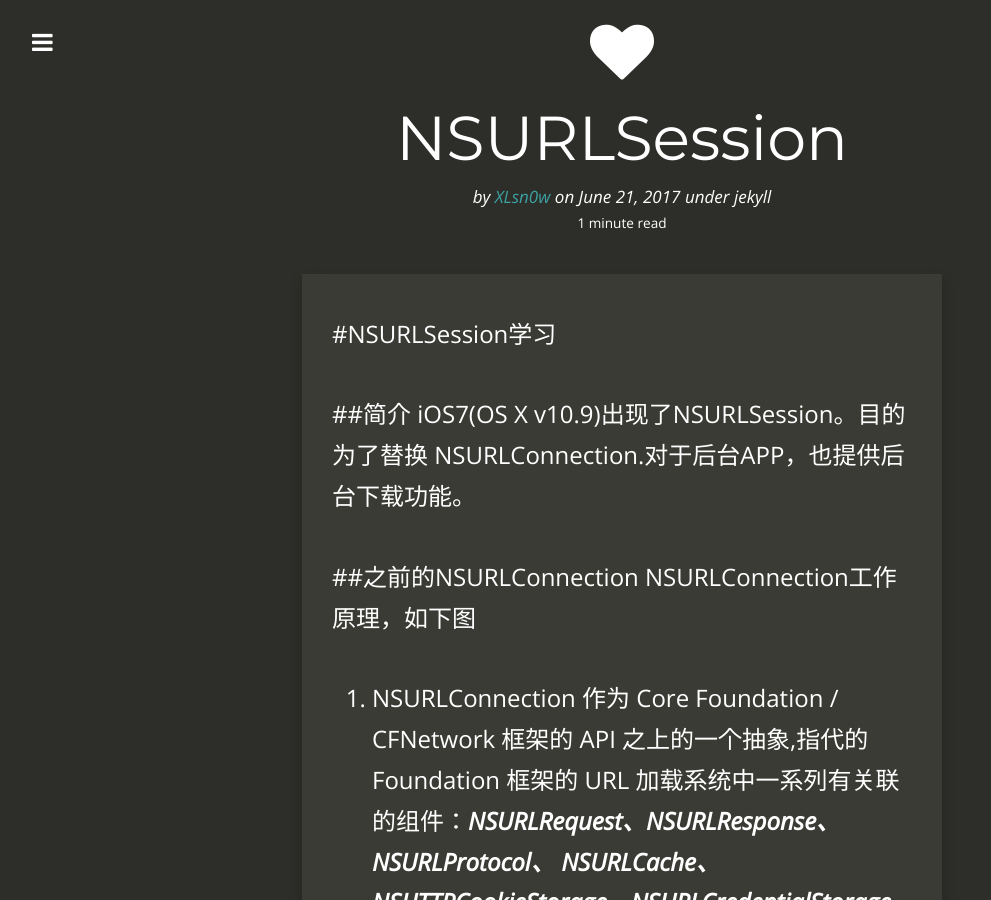
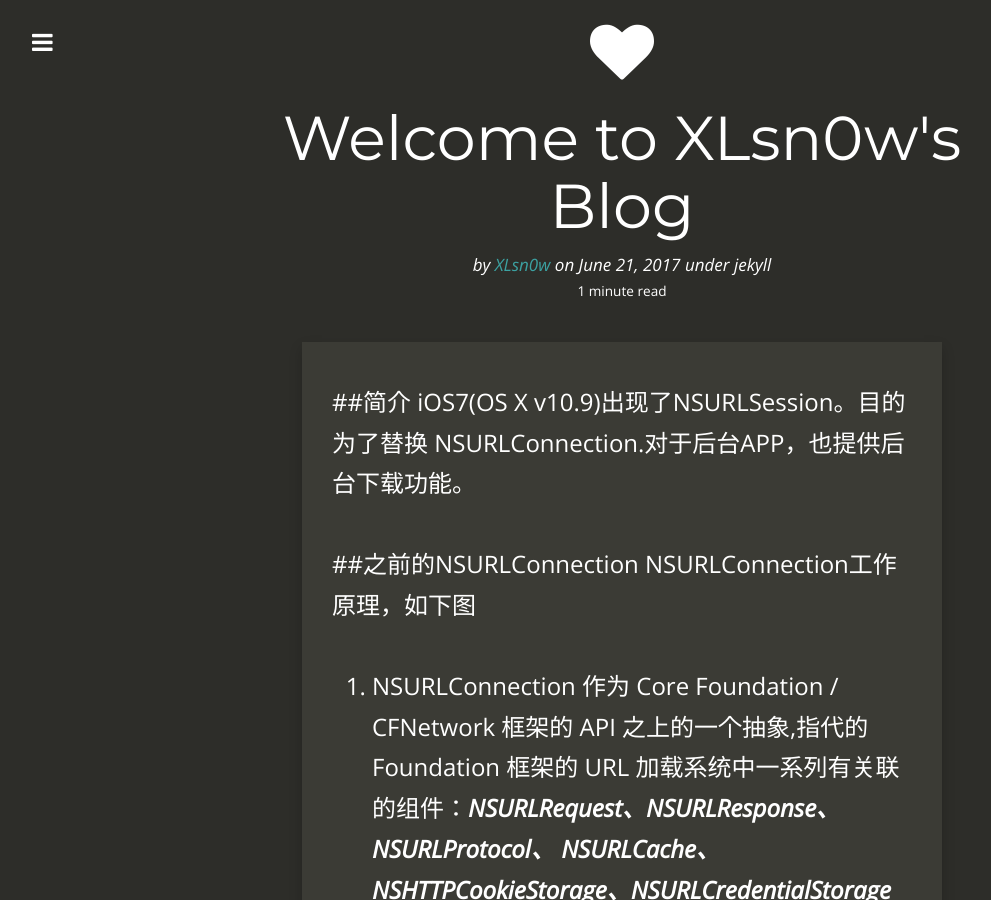
Before and after one commit to XLsn0w/XLsn0w.github.io, a Jekyll site: the page built from _posts/2017-06-21-NSURLSession.md, in a window 1280 px wide and 900 px high. Shown: the whole window, without its empty margins (18-1009 px from the left). Built offline with Jekyll 4.4.1, drawn with Linux system fonts in a browser that asks for light colours; nearby versions of some CDN libraries; some of the changed text lies outside the part shown.

Commit message:
update md post

```diff
--- a/_config.yml
+++ b/_config.yml
@@ -24,7 +24,7 @@ xing_link:
 facebook_link:
 
 # Footer
-footer_left: "关注 <i class=\"fa fa-heart\"></i> XLsn0w's <a href=\"http://www.jianshu.com/u/eacc1a5d2fda\">简书</a>"
+footer_left: "关注 <i class=\"fa fa-heart\"></i> <a href=\"http://www.jianshu.com/u/eacc1a5d2fda\">XLsn0w's 简书</a>"
 footer_right: "Follow <a href=\"https://github.com/XLsn0w\">XLsn0w's Github</a> &nbsp;<i class=\"fa fa-github-alt\"></i>"
 
 # Build settings
--- a/_posts/2017-06-21-NSURLSession.md
+++ b/_posts/2017-06-21-NSURLSession.md
@@ -1,7 +1,7 @@
 ---
 layout:     post
-title:      NSURLSession
-date:       2017-06-21 09:31:19
+title:      Welcome to XLsn0w's Blog
+date:       2017-06-21 23:31:19
 author:     XLsn0w
 summary:    XLsn0w's Blog
 categories: jekyll
@@ -10,8 +10,6 @@ tags:
  - XLsn0w
  - Blog
 ---
-
-#NSURLSession学习
 
 ##简介
   iOS7(OS X v10.9)出现了NSURLSession。目的为了替换 NSURLConnection.对于后台APP，也提供后台下载功能。
```
Also changed, not shown: other parts of _posts/2017-06-21-NSURLSession.md (+5 -0 lines), _posts/2017-06-20-XLsn0w.md (+6 -2 lines), _posts/2017-06-22-DispatchQueue.md (renamed from _posts/2017-06-21-DispatchQueue.md, +1 -1 lines).
